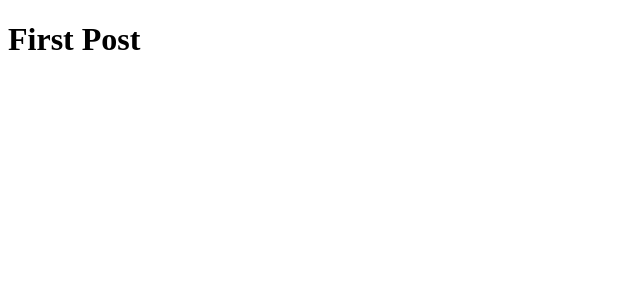
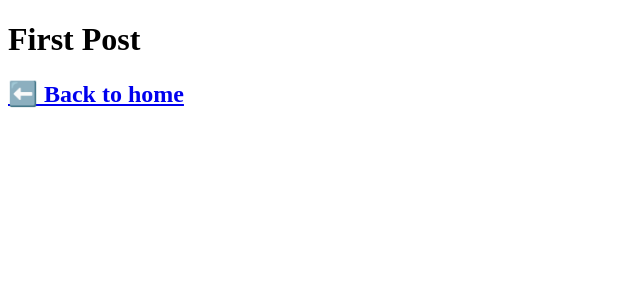
Before and after one commit to clifflee404/nextjs-blog-demo, a Next.js app: page /posts/first-post in a window 1280 px wide. Shown: the top 300 px of the page, without its empty margins (0-640 px from the left). Built offline with nearby package versions, Linux system fonts and the light colour scheme.

Commit message:
feat: add Link & change document title

```diff
--- a/pages/index.js
+++ b/pages/index.js
@@ -1,5 +1,6 @@
 import Head from 'next/head';
 import styles from '../styles/Home.module.css';
+import Link from 'next/link'
 
 export default function Home() {
   return (
@@ -11,7 +12,7 @@
 
       <main>
         <h1 className={styles.title}>
-          Learn <a href="https://nextjs.org">Next.js!</a>
+          Read <Link href="/posts/first-post">this page!</Link>
         </h1>
 
         <p className={styles.description}>
--- a/pages/posts/first-post.js
+++ b/pages/posts/first-post.js
@@ -1,3 +1,17 @@
+import Link from 'next/link'
+import Head from 'next/head'
+
 export default function FirstPost(){
-  return <h1>First Post</h1>
+  return (
+    <>
+      <Head>
+        <title>First Post</title>
+      </Head>
+      <h1>First Post</h1>
+
+      <h2>
+        <Link href="/">⬅️ Back to home</Link>
+      </h2>
+    </>
+  )
 }
```
Also changed, not shown: public/images/profile.jpg (added).
